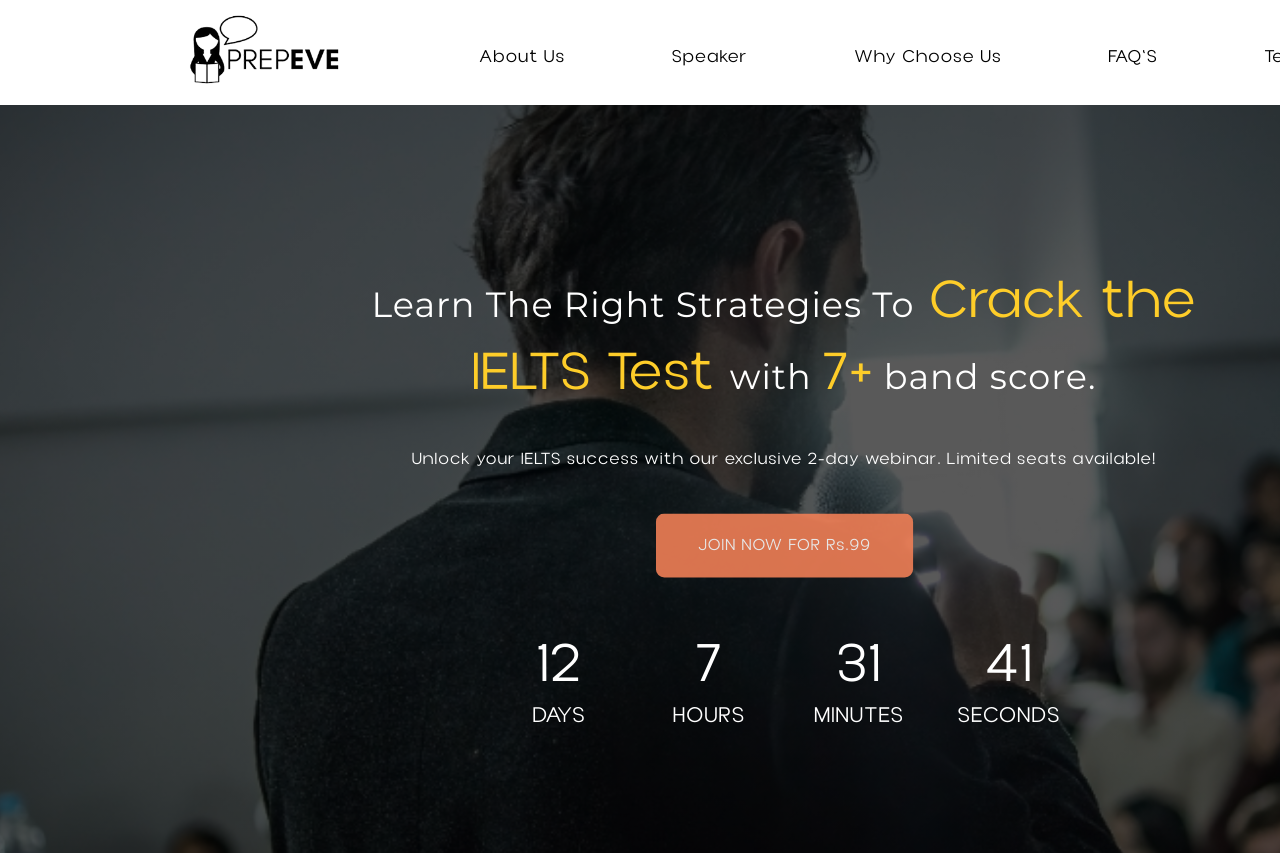
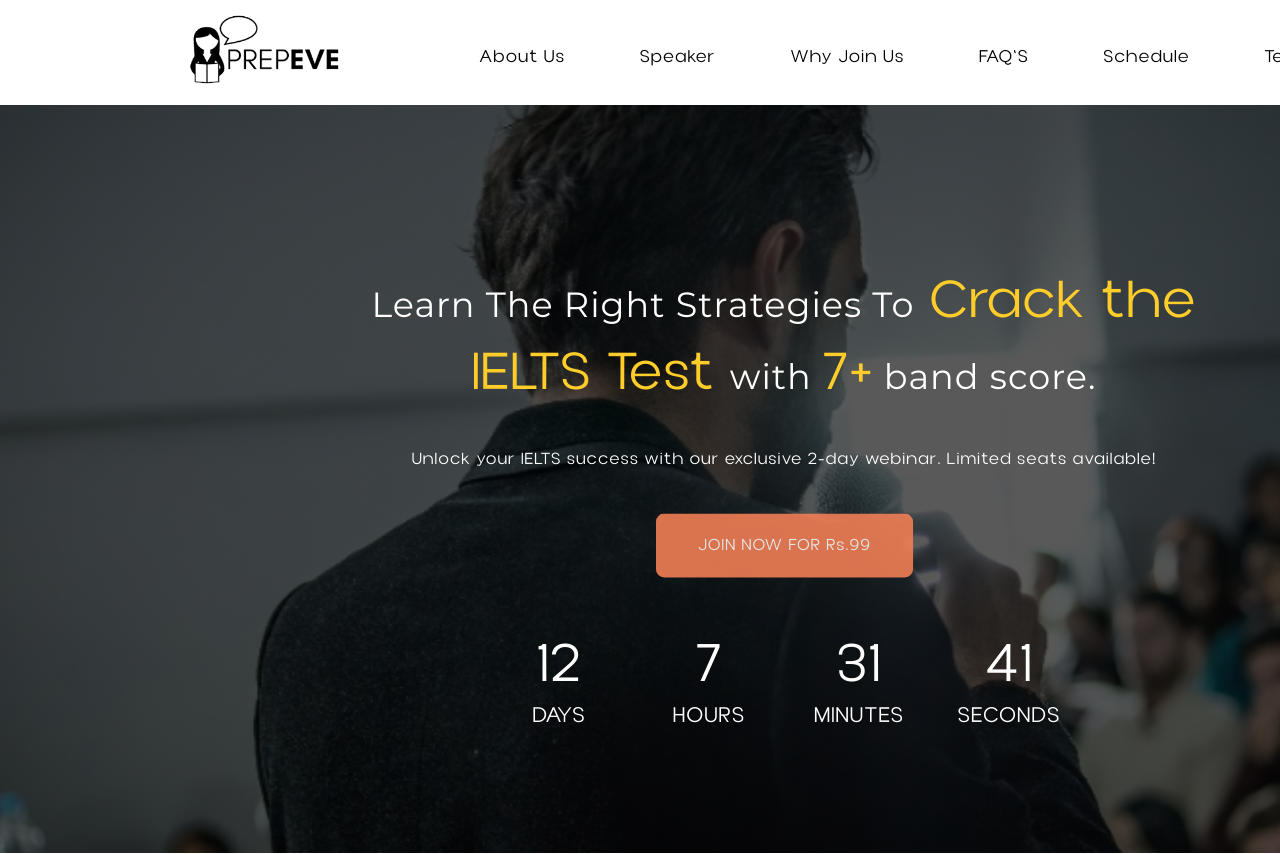
Before and after one commit to Creative-Monk-Team/Ielts-LP, a React (Vite) app: page / in a window 1280 px wide. Shown: the top 854 px of the page. Built offline with nearby package versions, Linux system fonts and the light colour scheme.

Commit message:
added navigation link for schedule

```diff
--- a/src/components/Footer.jsx
+++ b/src/components/Footer.jsx
@@ -36,8 +36,9 @@ let Footer = () => {
           <h3>Quick Links</h3>
           <a href="#about">About Us</a>
           <a href="#speaker">Speaker</a>
-          <a href="#whyChooseUs">Why Choose Us</a>
+          <a href="#whyChooseUs">Why Join Us</a>
           <a href="#whyJoin">FAQ'S</a>
+          <a href="#whatLearn">Schedule</a>
           <a href="#testimonials">Testimonials</a>
           {/* <a href="#contact">Contact</a> */}
         </div>
--- a/src/components/Navbar.jsx
+++ b/src/components/Navbar.jsx
@@ -44,8 +44,9 @@ let Navbar = () => {
           <div className={styles.optionsDiv}>
             <a href="#about">About Us</a>
             <a href="#speaker">Speaker</a>
-            <a href="#whyChooseUs">Why Choose Us</a>
+            <a href="#whyChooseUs">Why Join Us</a>
             <a href="#whyJoin">FAQ'S</a>
+            <a href="#whatLearn">Schedule</a>
             <a href="#testimonials">Testimonials</a>
             {/* <a href="#contact">Contact</a> */}
           </div>
@@ -101,11 +102,12 @@ let Navbar = () => {
               Speaker
             </a>
             <a href="#whyChooseUs" onClick={() => setShowMenu(false)}>
-              Why Choose Us
+              Why Join Us
             </a>
             <a href="#whyJoin" onClick={() => setShowMenu(false)}>
               FAQ'S
             </a>
+            <a href="#whatLearn" onClick={() => setShowMenu(false)}>Schedule</a>
             <a href="#testimonials" onClick={() => setShowMenu(false)}>
               Testimonials
             </a>
--- a/src/components/WhatWillYouLearn.jsx
+++ b/src/components/WhatWillYouLearn.jsx
@@ -40,7 +40,7 @@ const WhatWillYouLearn = () => {
     }, []);
 
     return (
-      <div className={styles.container}>
+      <div className={styles.container} id="whatLearn">
         <div className={styles.heading}>
           <h1>What Will You Learn in <span>2 Days?</span></h1>
           <h3>Here’s What You’ll Learn in Just 2 Days</h3>
```
